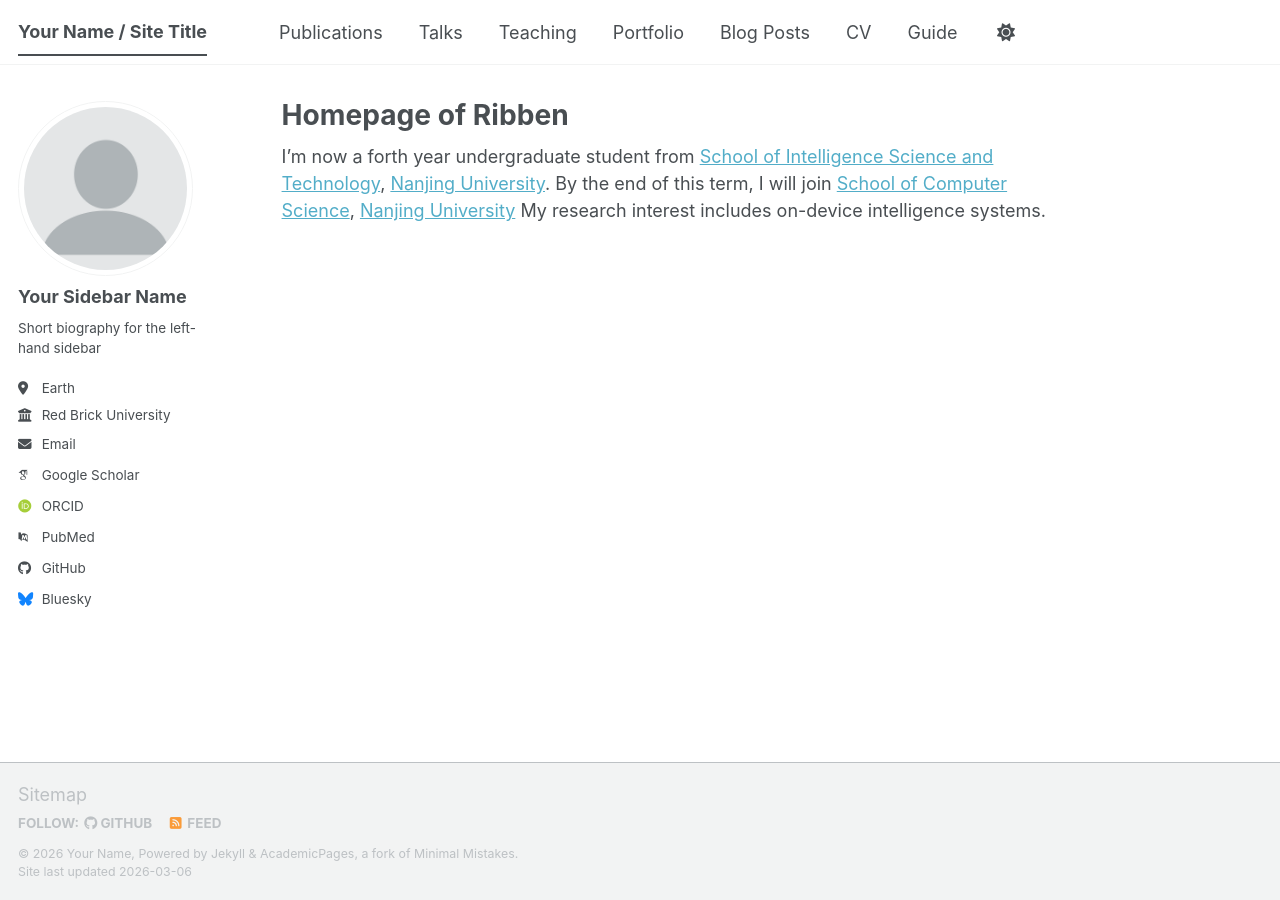
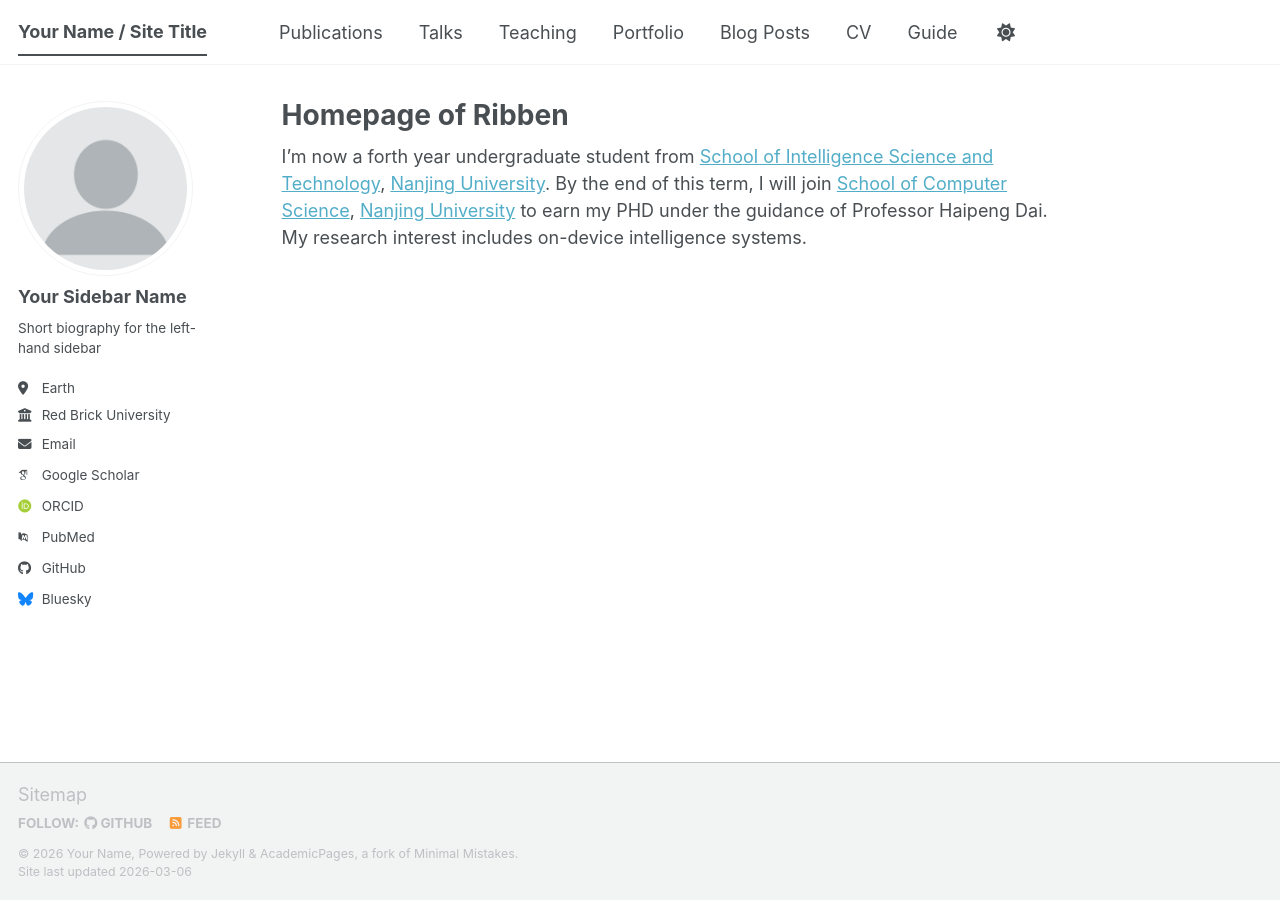
Before and after one commit to ZhouRB7/ZhouRB7.github.io, a Jekyll site: the page built from _pages/about.md, in a window 1280 px wide. Built offline with Jekyll 4.4.1, drawn with Linux system fonts in a browser that asks for light colours; some web fonts are replaced; a script bundle is joined from its source files by our own code; library files that are not in the unit come from our copies.

Commit message:
Revise about section for academic details
Updated academic status and future plans.

```diff
--- a/_pages/about.md
+++ b/_pages/about.md
@@ -6,4 +6,4 @@ redirect_from:
   - /about/
   - /about.html
 ---
-I'm now a forth year undergraduate student from [School of Intelligence Science and Technology](https://is.nju.edu.cn/main.htm), [Nanjing University](https://www.nju.edu.cn/). By the end of this term, I will join [School of Computer Science](https://cs.nju.edu.cn/), [Nanjing University](https://www.nju.edu.cn/) My research interest includes on-device intelligence systems.
+I'm now a forth year undergraduate student from [School of Intelligence Science and Technology](https://is.nju.edu.cn/main.htm), [Nanjing University](https://www.nju.edu.cn/). By the end of this term, I will join [School of Computer Science](https://cs.nju.edu.cn/), [Nanjing University](https://www.nju.edu.cn/) to earn my PHD under the guidance of Professor Haipeng Dai. My research interest includes on-device intelligence systems.
```
